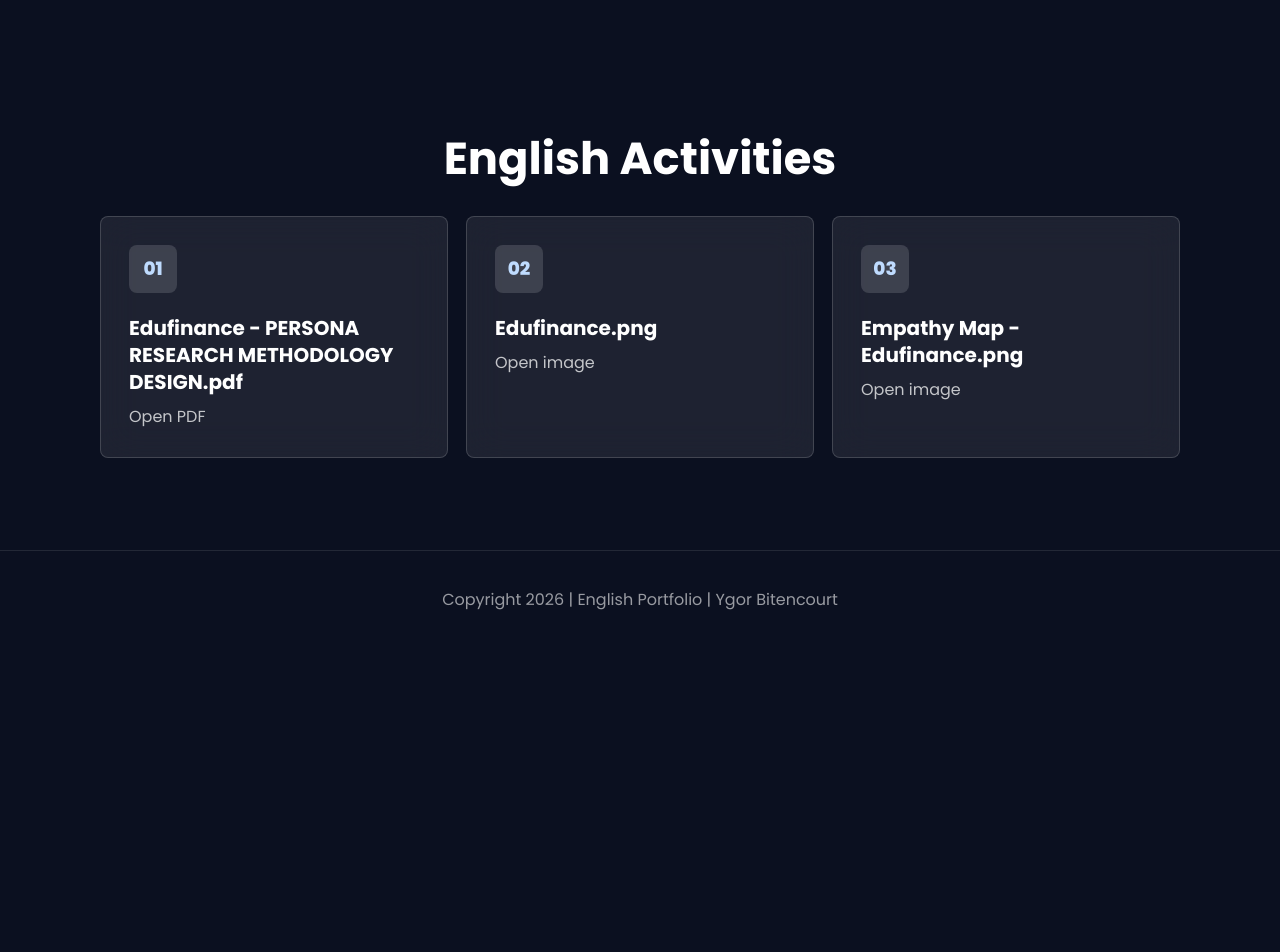
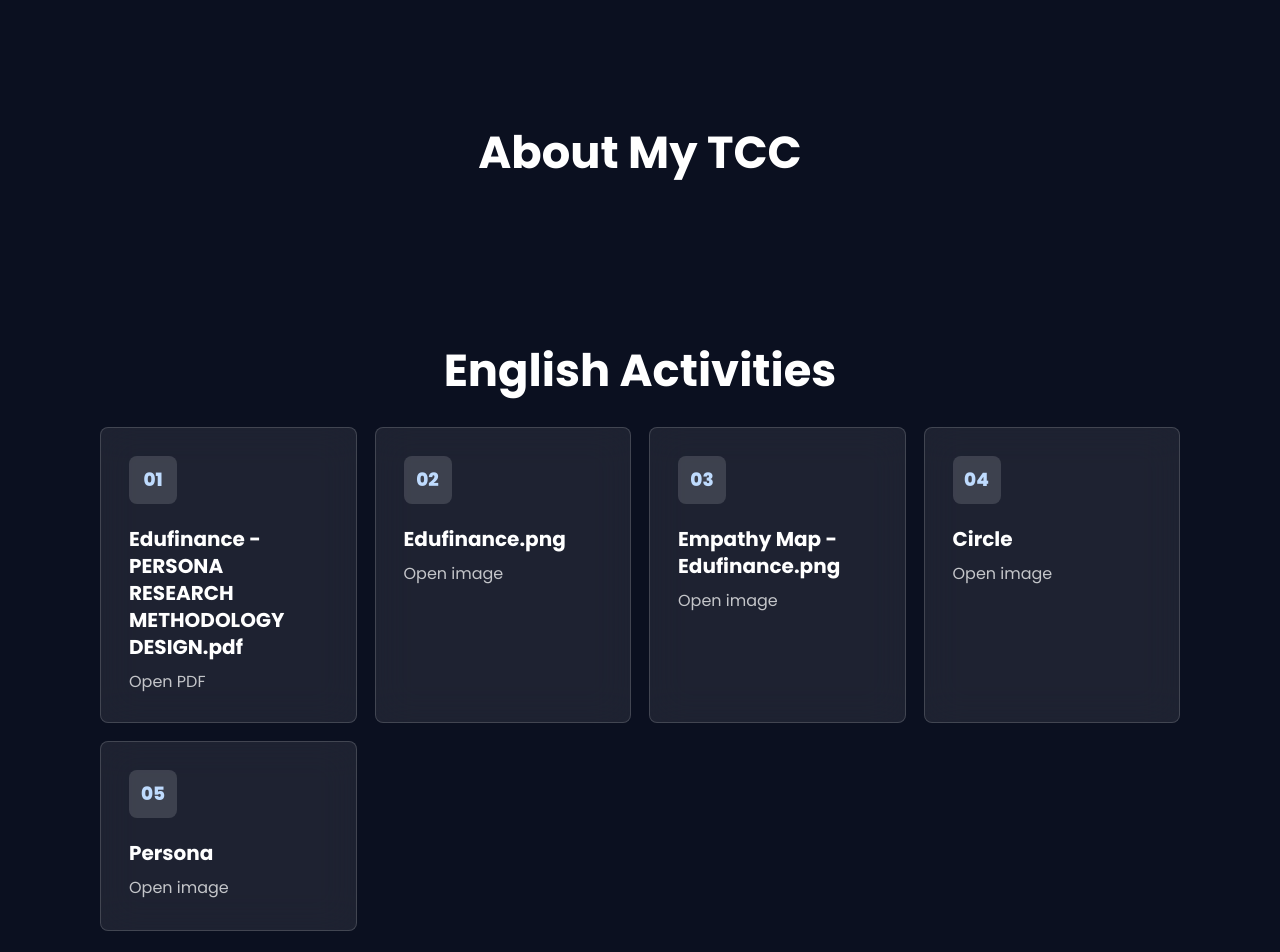
Before and after one commit to YgorBDev/Repositorio-Ingles, a plain HTML site: page index.html in a window 1280 px wide. Shown: the part 1340-2292 px from the top of the page. Before the commit the page ends 1988 px from the top, so only its background shows below. Drawn offline with Linux system fonts and the light colour scheme.

Commit message:
Adicionando atividades

```diff
--- a/index.html
+++ b/index.html
@@ -55,6 +55,13 @@
             </p>
         </section>
 
+        <section class="about TCC" aria-labelledby="TCC-title">
+            <h2 id="TCC-title">About My TCC</h2>
+            <p>
+
+            </p>
+        </section>
+
         <section id="activities" class="activities" aria-labelledby="activities-title">
             <h2 id="activities-title">English Activities</h2>
 
@@ -76,6 +83,17 @@
                     <h3>Empathy Map - Edufinance.png</h3>
                     <p>Open image</p>
                 </a>
+
+                <a href="activities/Circle_Edufinance.png" class="card">
+                    <span aria-hidden="true">04</span>
+                    <h3>Circle <Edufinance class="png"></Edufinance></h3>
+                    <p>Open image</p>
+                </a>
+                 <a href="activities/Persona.png" class="card">
+                    <span aria-hidden="true">05</span>
+                    <h3>Persona <Edufinance class="png"></Edufinance></h3>
+                    <p>Open image</p>
+                </a>
             </div>
         </section>
     </main>
```
Also changed, not shown: activities/Circle_Edufinance.png (added), activities/Persona.png (added).
